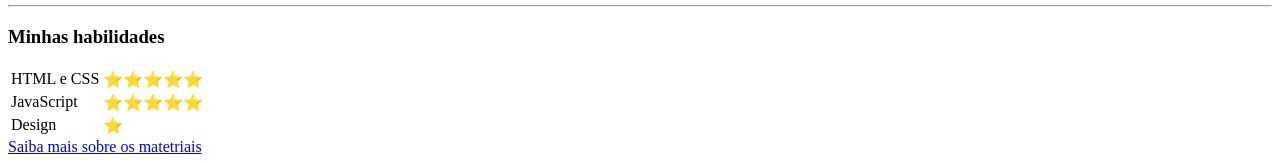
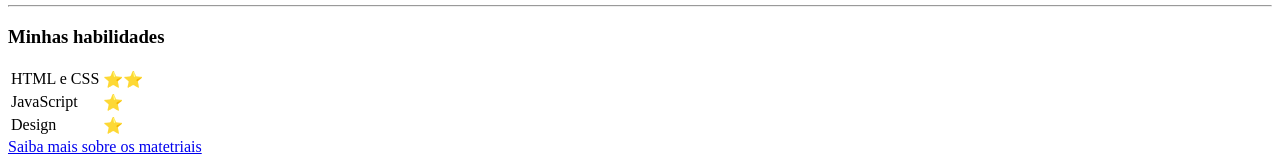
Before and after one commit to Sabim256/Sabim, a plain HTML site: page index.html in a window 1280 px wide. Shown: the part 901-1064 px from the top of the page. Drawn offline with Linux system fonts and the light colour scheme.

Commit message:
Update index.html

```diff
--- a/index.html
+++ b/index.html
@@ -80,12 +80,12 @@
     <table>
         <tr>
             <td>HTML e CSS</td>
-            <td>⭐⭐⭐⭐⭐</td>
+            <td>⭐⭐</td>
         </tr>
 
         <tr>
             <td>JavaScript</td>
-            <td>⭐⭐⭐⭐⭐</td>
+            <td>⭐</td>
         </tr>
 
         <tr>
```
